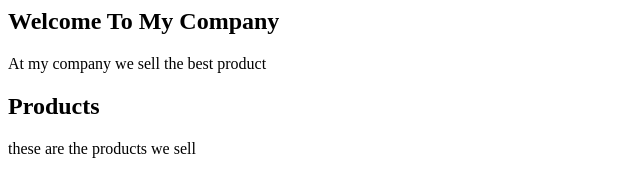
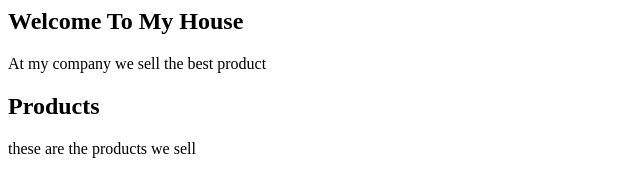
Before and after one commit to Hemiz01/octopus, a plain HTML site: page index.html in a window 1280 px wide. Shown: the full height of the page, 0-640 px from the left. Drawn offline with Linux system fonts and the light colour scheme.

Commit message:
I changed my company tp my house

```diff
--- a/index.html
+++ b/index.html
@@ -6,7 +6,7 @@
         <!-- this is the section for about company -->
         <section>
             <div>
-                <h1>Welcome To My Company</h1>
+                <h1>Welcome To My House</h1>
             </div>
             <div>
                 <p>At my company we sell the best product</p>
```
